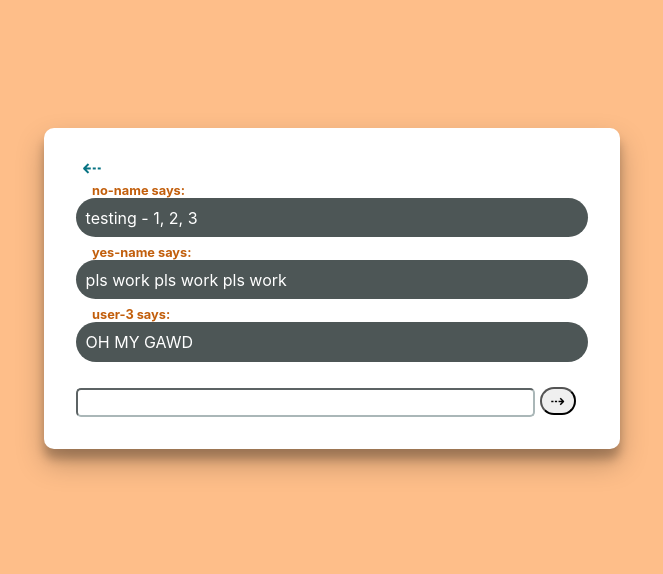
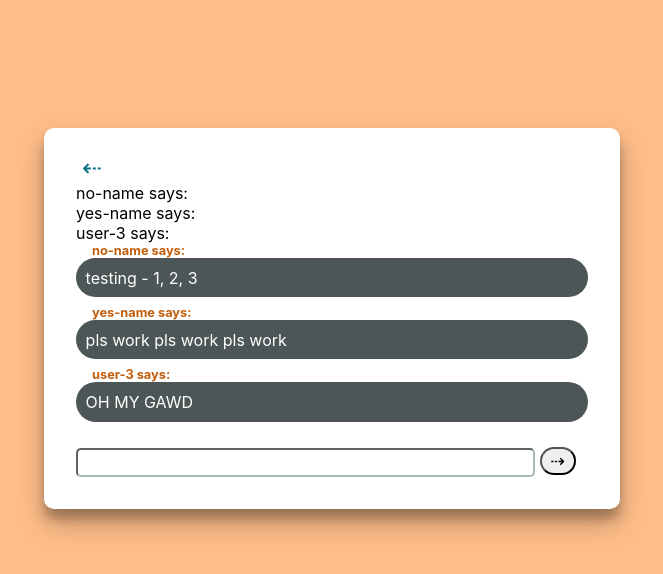
Before and after one commit to savannaac/react-rails-messaging-app, a React (Create React App) app in the folder react-frontend/: page /messages in a window 1280 px wide. Shown: the top 574 px of the page, without its empty margins (84-747 px from the left). Built offline with nearby package versions, Linux system fonts and the light colour scheme.

Commit message:
adds participants list to messages component

```diff
--- a/react-frontend/src/components/Conversation/Messages.js
+++ b/react-frontend/src/components/Conversation/Messages.js
@@ -51,7 +51,17 @@ export default class Messages extends React.Component {
         return (
             <div className="messages-container">
                 <ul className="message-list">
+
                     <button className="message-back-button" onClick={this.handleClick}>⇠</button>
+
+                        {messages.map(message => {
+                            return (
+                                <li>
+                                    <div className="message-sender-list">{message.userId}</div>
+                                </li>
+                            );
+                        })}
+
                     {messages.map(message => {
                         return (
                             <li>
```
Also changed, not shown: react-frontend/src/components/Conversation/UserList.js (added, +8 -0 lines).
